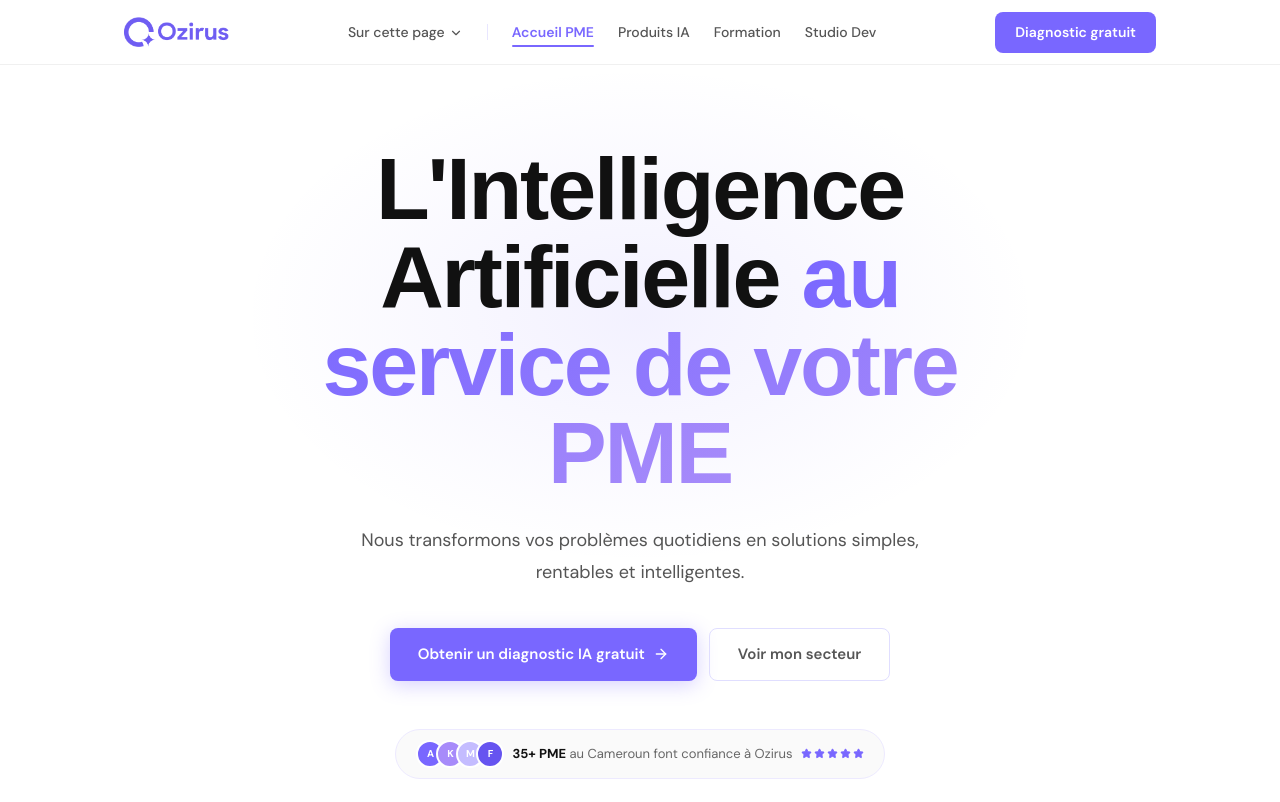
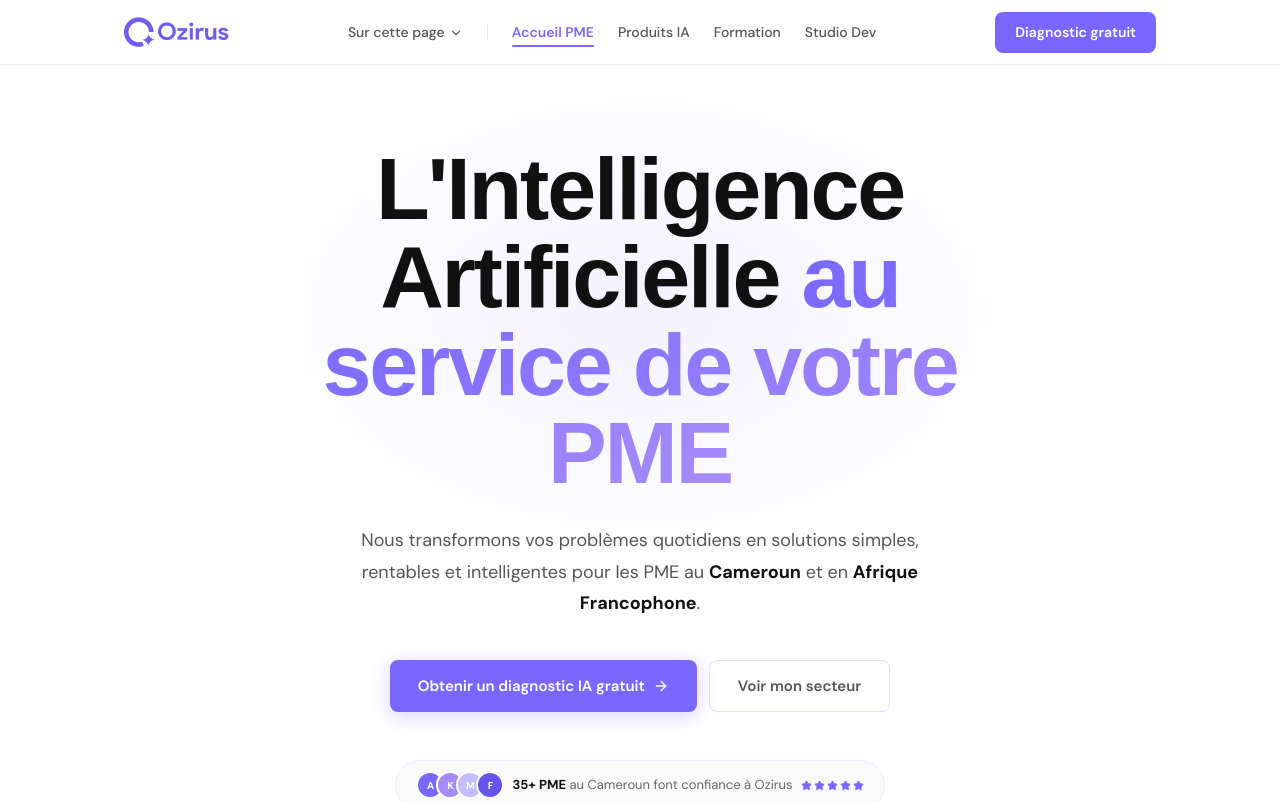
Before and after one commit to wilfriedfotie/ozirus, a Next.js app: page / in a window 1280 px wide. Shown: the top 802 px of the page. Built offline with nearby package versions, Linux system fonts and the light colour scheme; a web font is replaced by a local one.

Commit message:
SEO: Optimize metadata and content for AI Agents in Cameroon and French-speaking Africa

```diff
--- a/app/formation-ia/page.tsx
+++ b/app/formation-ia/page.tsx
@@ -140,8 +140,8 @@ export default function FormationPage() {
                 agence IA rentable.
               </span>
             </h1>
-            <p style={{ fontSize: 18, color: 'rgba(255,255,255,0.65)', lineHeight: 1.75, maxWidth: 560, margin: '0 auto 40px' }}>
-              Passez de "je rêve de me lancer" à "je facture déjà mes premiers clients". Le programme complet pour entrepreneurs africains ambitieux.
+            <p style={{ fontSize: 18, color: 'rgba(255,255,255,0.65)', lineHeight: 1.75, maxWidth: 640, margin: '0 auto 40px' }}>
+              Passez de "je rêve de me lancer" à "je facture déjà mes premiers clients" au <strong style={{ color: '#fff' }}>Cameroun</strong>, en <strong style={{ color: '#fff' }}>Côte d'Ivoire</strong> ou au <strong style={{ color: '#fff' }}>Sénégal</strong>. Le programme complet pour entrepreneurs africains.
             </p>
           </motion.div>
 
--- a/app/layout.tsx
+++ b/app/layout.tsx
@@ -11,26 +11,26 @@ const dmSans = DM_Sans({
 });
 
 export const metadata: Metadata = {
-  title: 'Ozirus Agency — Agence Digitale Cameroun | SaaS, IA, Applications',
-  description: 'Ozirus Agency conçoit des solutions digitales sur mesure pour les PME camerounaises : SaaS, applications mobiles, intelligence artificielle et branding. Livraison en 90 jours.',
-  keywords: 'agence digitale Cameroun, développement SaaS, application mobile Cameroun, solution IA PME, agence tech Yaoundé, startup tech Cameroun',
+  title: 'Ozirus Agency — Agence IA & Digitale | Cameroun & Afrique Francophone',
+  description: 'Ozirus Agency déploie des agents IA et solutions digitales sur mesure (SaaS, Mobile) pour les PME au Cameroun et en Afrique Francophone. Automatisation WhatsApp, Chatbots IA et transformation digitale en 90 jours.',
+  keywords: 'agent IA Cameroun, agence digitale Afrique francophone, intelligence artificielle Afrique, développement SaaS Cameroun, application mobile Yaoundé, solution IA PME, automatisation WhatsApp Afrique, chatbot IA Cameroun, transformation digitale Afrique',
   authors: [{ name: 'Ozirus Agency' }],
   creator: 'Ozirus Agency',
   publisher: 'Ozirus Agency',
   robots: 'index, follow',
   openGraph: {
-    title: 'Ozirus Agency — Votre partenaire digital au Cameroun',
-    description: 'SaaS, Applications Mobiles et Intelligence Artificielle pour les PME et startups camerounaises.',
+    title: 'Ozirus Agency — Leader des Solutions IA en Afrique Francophone',
+    description: 'Déployez des agents IA et des solutions SaaS sur mesure. Nous accompagnons la transformation digitale des PME au Cameroun et dans toute l\'Afrique Francophone.',
     url: 'https://ozirus.agency',
     siteName: 'Ozirus Agency',
-    images: [{ url: '/og-image.jpg', width: 1200, height: 630, alt: 'Ozirus Agency' }],
+    images: [{ url: '/og-image.jpg', width: 1200, height: 630, alt: 'Ozirus Agency - Solutions IA et Digitales' }],
     locale: 'fr_FR',
     type: 'website',
   },
   twitter: {
     card: 'summary_large_image',
-    title: 'Ozirus Agency — Agence Digitale Cameroun',
-    description: 'SaaS, Applications Mobiles, IA — des solutions digitales concrètes pour les PME camerounaises.',
+    title: 'Ozirus Agency — Agents IA & Digital au Cameroun',
+    description: 'Agents IA, SaaS et Applications Mobiles — des solutions concrètes pour la croissance des PME en Afrique Francophone.',
     images: ['/og-image.jpg'],
   },
 };
--- a/app/page.tsx
+++ b/app/page.tsx
@@ -694,9 +694,9 @@ export default function HomePage() {
 
           <motion.p
             {...up(0.1)}
-            style={{ maxWidth: 560, marginTop: 28, fontSize: 18, lineHeight: 1.75, color: '#555', margin: '28px auto 0' }}
+            style={{ maxWidth: 640, marginTop: 28, fontSize: 18, lineHeight: 1.75, color: '#555', margin: '28px auto 0' }}
           >
-            Nous transformons vos problèmes quotidiens en solutions simples, rentables et intelligentes.
+            Nous transformons vos problèmes quotidiens en solutions simples, rentables et intelligentes pour les PME au <strong style={{ color: '#111' }}>Cameroun</strong> et en <strong style={{ color: '#111' }}>Afrique Francophone</strong>.
           </motion.p>
 
           <motion.div
--- a/app/produits-ia/page.tsx
+++ b/app/produits-ia/page.tsx
@@ -436,7 +436,7 @@ export default function ProduitsPage() {
               </span>
             </h1>
             <p style={{ fontSize: 16, color: '#555', lineHeight: 1.75, marginBottom: 32 }}>
-              13 outils IA prêts à l'emploi pour PME africaines — commerce, restauration, immobilier, agriculture, éducation et plus.
+              13 agents et outils IA prêts à l'emploi pour les PME au <strong style={{ color: '#111' }}>Cameroun</strong> et en <strong style={{ color: '#111' }}>Afrique Francophone</strong> — commerce, restauration, immobilier, agriculture et plus.
               <br />Paiement Mobile Money, Wave, Orange ou MTN. Activation en moins de 24h. Garantie 14 jours.
             </p>
             <div style={{ display: 'flex', gap: 10, flexWrap: 'wrap', justifyContent: 'center', marginBottom: 40 }}>
```
